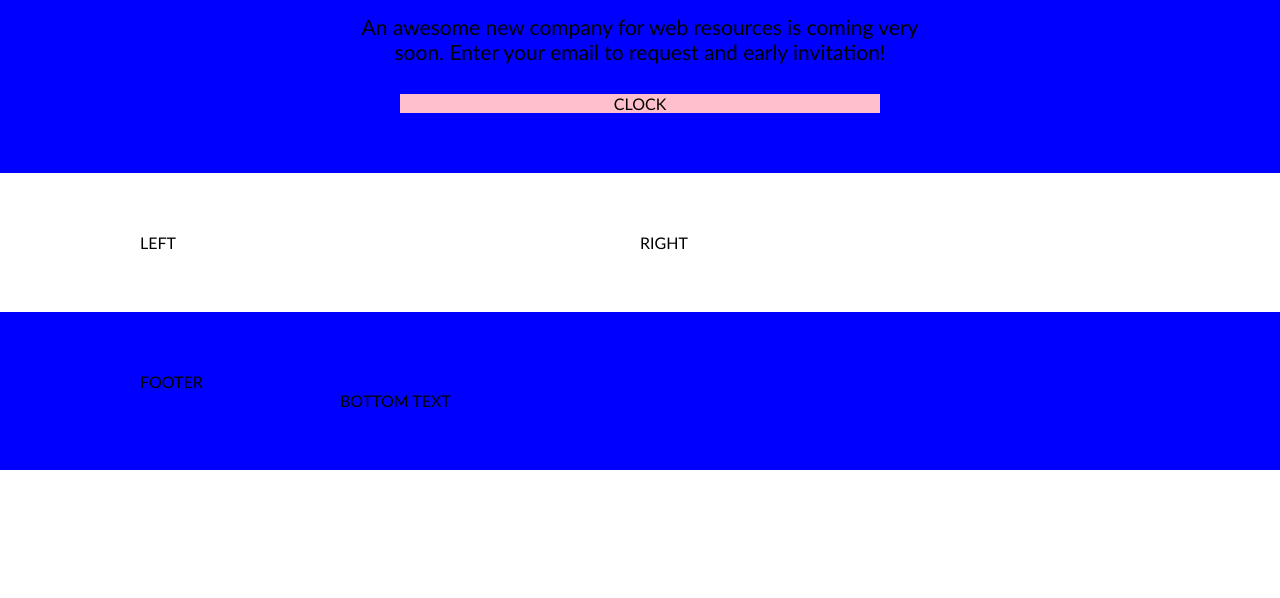
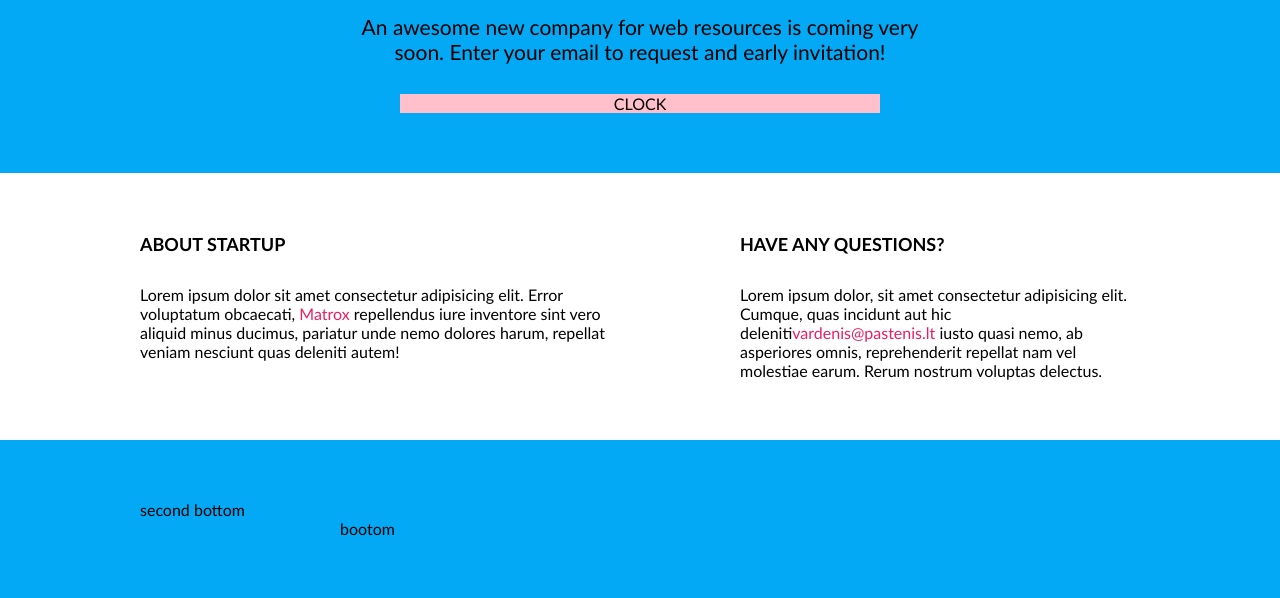
Before and after one commit to SimonasLizaitis/04-coming-soon, a website: page index.html in a window 1280 px wide. Shown: the part 208-806 px from the top of the page. Drawn offline with Linux system fonts and the light colour scheme.

Commit message:
Main content

```diff
--- a/css/base/base.css
+++ b/css/base/base.css
@@ -1,3 +1,8 @@
+:root {
+    --main-color: #03a9f4;
+    --secondary-color: #ea1e63;
+}
+
 body,
 body * {
     margin: 0;
@@ -11,5 +16,5 @@ body {
 }
 
 .bg-blue {
-    background-color: blue;
+    background-color: var(--main-color);
 }
--- a/css/base/layout.css
+++ b/css/base/layout.css
@@ -18,12 +18,15 @@
     margin-left: calc(50% - 300px);
 }
 
-.container > .row > .left {
+.container > .row > .column {
+    display: flex;
+    flex-direction: column;
+    gap: 30px;
     width: 50%;
 }
 
 .container > .row > .right {
-    width: 50%;
+    width: 40%;
 }
 
 @media (max-width: 1100px) {
@@ -50,11 +53,8 @@
         width: 100%;
         margin-left: 0;
     }
-    .container > .row > .left {
+    .container > .row > .column {
         width: 100%;
     }
 
-    .container > .row > .right {
-        width: 100%;
-    }
 }
--- a/css/pages/home.css
+++ b/css/pages/home.css
@@ -23,3 +23,21 @@
     width: 80%;
     background-color: pink;
 }
+
+.section-title {
+    font-size: 18px;
+    text-transform: uppercase;
+}
+.section-description > a {
+    text-decoration: none;
+    color: var(--secondary-color);
+}
+.section-description > a:hover {
+    text-decoration: underline;
+}
+
+@media (max-width: 700px) {
+    .main-title {
+        font-size: 60px;
+    }
+}
--- a/index.html
+++ b/index.html
@@ -33,21 +33,23 @@
 
     <section class="container">
         <div class="row">
-        <div class="left">
-            LEFT
-        </div>
-        <div class="right">
-            RIGHT
-        </div>
+            <div class="column">
+                <h2 class="section-title">About startup</h2>
+                <p class="section-description">Lorem ipsum dolor sit amet consectetur adipisicing elit. Error voluptatum obcaecati,  <a href="#">Matrox</a> repellendus iure inventore sint vero aliquid minus ducimus, pariatur unde nemo dolores harum, repellat veniam nesciunt quas deleniti autem!</p>
+            </div>
+            <div class="column right">
+                <H2 class="section-title">Have any questions?</H2>
+                <p class="section-description">Lorem ipsum dolor, sit amet consectetur adipisicing elit. Cumque, quas incidunt aut hic deleniti<a href="mailto:vardenis@pastenis.lt">vardenis@pastenis.lt</a> iusto quasi nemo, ab asperiores omnis, reprehenderit repellat nam vel molestiae earum. Rerum nostrum voluptas delectus.</p>
+            </div>
         </div>
     </section>
 
     <footer  class="container bg-blue">
         <div class="row">
-            FOOTER
+            second bottom
         </div>
         <div class="short-row">
-            BOTTOM TEXT
+            bootom
         </div>
     </footer>
 </body>
```
